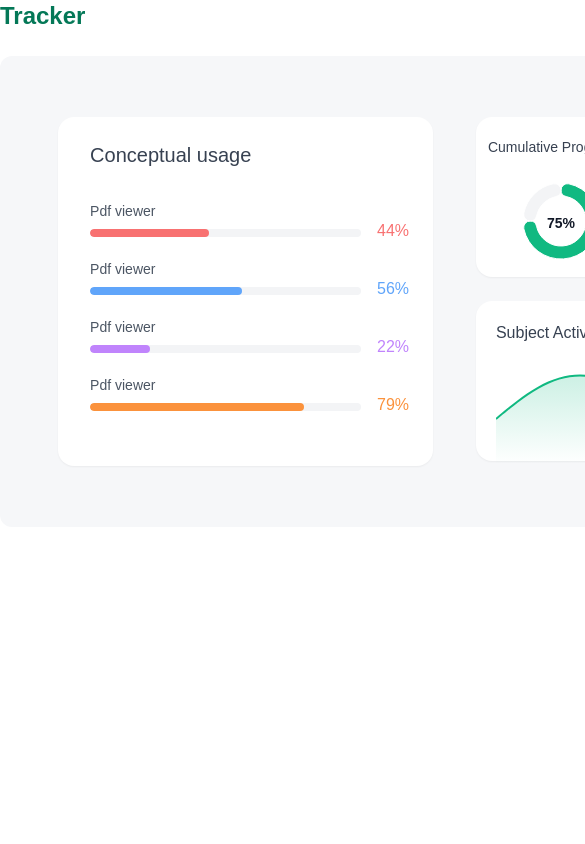
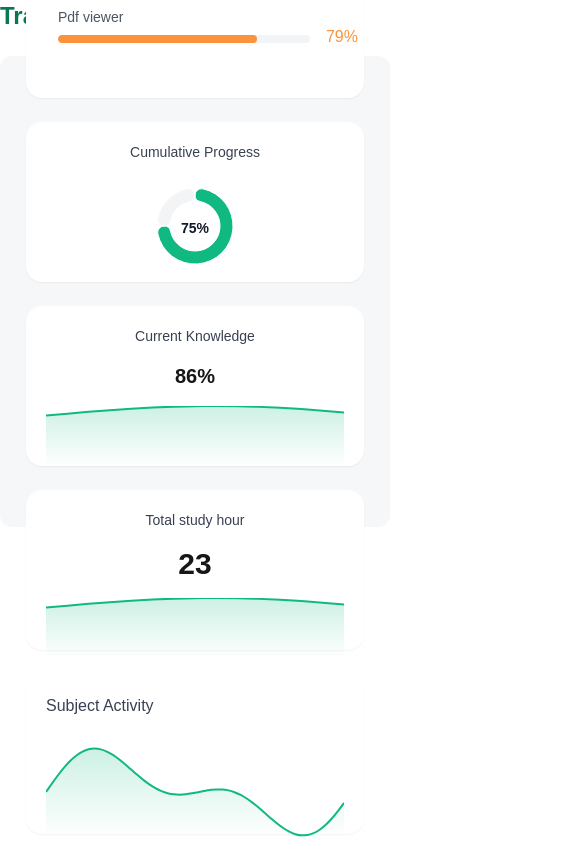
Before and after one commit to KarthikeyaKollu/redesign-dashboard, a Next.js app: page / in a window 390 px wide. Shown: the top 844 px of the page, 585 px wide, since content can reach past the window. Built offline with nearby package versions, Linux system fonts and the light colour scheme.

Commit message:
Tracker.tsx Component [Responsive]

```diff
--- a/components/Tracker.tsx
+++ b/components/Tracker.tsx
@@ -1,20 +1,20 @@
 "use client";
 import React from "react";
-import {
-  Area,
-  ResponsiveContainer,
-  Pie,
-  Cell,
-} from "recharts";
-
+import { Area, ResponsiveContainer, Pie, Cell } from "recharts";
 
 import dynamic from "next/dynamic";
 
-const LineChart = dynamic(() => import("recharts").then((mod) => mod.LineChart), { ssr: false });
-const AreaChart = dynamic(() => import("recharts").then((mod) => mod.AreaChart), { ssr: false });
-const PieChart = dynamic(() => import("recharts").then((mod) => mod.PieChart), { ssr: false });
-
-
+const LineChart = dynamic(
+  () => import("recharts").then((mod) => mod.LineChart),
+  { ssr: false }
+);
+const AreaChart = dynamic(
+  () => import("recharts").then((mod) => mod.AreaChart),
+  { ssr: false }
+);
+const PieChart = dynamic(() => import("recharts").then((mod) => mod.PieChart), {
+  ssr: false,
+});
 
 const TrackerDashboard = () => {
   // Generate smooth wave-like data for subject activity
@@ -30,14 +30,17 @@ const TrackerDashboard = () => {
   }));
 
   return (
-    <div className="w-[1095px] h-[471px]">
+    <div className="w-full h-[471px]">
       <h1 className="text-2xl font-semibold text-emerald-700 mb-6">Tracker</h1>
 
-     <div className=" bg-[#F6F7F9] w-[1095px] h-[471px] flex justify-center items-center rounded-xl">
-     <div className="grid grid-cols-12 gap-6   ">
+      <div className="bg-[#F6F7F9] w-full h-[471px] flex justify-center items-center rounded-xl px-[26px]">
+        <div className="flex flex-col md:flex-row gap-6 w-full mx-auto">
           {/* Left Column - Conceptual Usage */}
-        <div className="col-span-5 w-[375px] h-[349px]">
-          <div className="bg-white rounded-2xl pl-8 p-6 shadow-sm h-full">
+          <div className="w-full max-w-[600px] h-[349px]">
+            {/* Card Div */}
+            <div className="bg-white rounded-2xl px-8 p-6 shadow-sm h-full w-full mx-auto">
+              {/* Content Div */}
+              <div className="mx-auto min-w-[300px]">
                 <h2 className="text-xl text-gray-700 font-medium mb-8">
                   Conceptual usage
                 </h2>
@@ -51,10 +54,9 @@ const TrackerDashboard = () => {
                     <div key={index} className="space-y-2">
                       <div className="flex justify-between text-sm mb-1">
                         <span className="text-gray-600">{item.label}</span>
-
                       </div>
                       <div className="flex gap-4">
-                  <div className="h-2 bg-gray-100 w-[85%] rounded-full overflow-hidden">
+                        <div className="h-2 bg-gray-100 w-full rounded-full overflow-hidden">
                           <div
                             className="h-full rounded-full transition-all duration-500"
                             style={{
@@ -63,20 +65,26 @@ const TrackerDashboard = () => {
                             }}
                           />
                         </div>
-                  <span style={{ color: item.color }} className="-mt-2.5">{item.value}%</span>
+                        <span style={{ color: item.color }} className="-mt-2.5">
+                          {item.value}%
+                        </span>
                       </div>
                     </div>
                   ))}
                 </div>
               </div>
             </div>
+          </div>
 
           {/* Right Column */}
-        <div className="col-span-7">
-          <div className="grid grid-cols-3 gap-6 mb-6">
+          <div className="w-full md:w-2/3">
+            <div className="grid grid-cols-1 md:grid-cols-3 gap-6 mb-6">
               {/* Cumulative Progress */}
-            <div className="bg-white rounded-2xl p-3 pt-5 shadow-sm w-[171px] h-[160px]">
-              <h2 className="text-gray-700 text-sm mb-4">
+              <div className="bg-white rounded-2xl p-3 pt-5 shadow-sm w-full h-[160px]">
+                <h2
+                  className="text-gray-700 text-sm mb-4"
+                  style={{ textAlign: "center" }}
+                >
                   Cumulative Progress
                 </h2>
                 <div className="flex justify-center">
@@ -87,8 +95,13 @@ const TrackerDashboard = () => {
               </div>
 
               {/* Current Knowledge */}
-            <div className="bg-white rounded-2xl p-5 shadow-sm w-[171px] h-[160px]">
-              <h2 className="text-gray-700 text-sm mb-4">Current Knowledge</h2>
+              <div className="bg-white rounded-2xl p-5 shadow-sm w-full h-[160px]">
+                <h2
+                  className="text-gray-700 text-sm mb-4"
+                  style={{ textAlign: "center" }}
+                >
+                  Current Knowledge
+                </h2>
                 <div className="flex flex-col items-center">
                   <span className="text-xl font-bold mb-4">86%</span>
                   <div className="w-full h-16">
@@ -133,8 +146,11 @@ const TrackerDashboard = () => {
               </div>
 
               {/* Total Study Hour */}
-            <div className="bg-white rounded-2xl p-5 shadow-sm w-[171px] h-[160px]">
-              <h2 className="text-gray-700 text-sm font-medium mb-4">
+              <div className="bg-white rounded-2xl p-5 shadow-sm w-full h-[160px]">
+                <h2
+                  className="text-gray-700 text-sm font-medium mb-4"
+                  style={{ textAlign: "center" }}
+                >
                   Total study hour
                 </h2>
                 <div className="flex flex-col items-center">
@@ -181,8 +197,10 @@ const TrackerDashboard = () => {
               </div>
             </div>
 
-          <div className="bg-white rounded-2xl p-5 shadow-sm w-[555px] h-[160px]">
-            <h2 className="text-gray-700 font-medium mb-6">Subject Activity</h2>
+            <div className="bg-white rounded-2xl p-5 shadow-sm w-full h-[160px]">
+              <h2 className="text-gray-700 font-medium mb-6">
+                Subject Activity
+              </h2>
               <div className="h-[100px]">
                 {" "}
                 {/* Adjust height to fit within parent */}
@@ -199,8 +217,16 @@ const TrackerDashboard = () => {
                         x2="0"
                         y2="1"
                       >
-                      <stop offset="5%" stopColor="#10b981" stopOpacity={0.2} />
-                      <stop offset="95%" stopColor="#10b981" stopOpacity={0} />
+                        <stop
+                          offset="5%"
+                          stopColor="#10b981"
+                          stopOpacity={0.2}
+                        />
+                        <stop
+                          offset="95%"
+                          stopColor="#10b981"
+                          stopOpacity={0}
+                        />
                       </linearGradient>
                     </defs>
                     <Area
```
Lines whose indentation alone changed are shown as unchanged.
